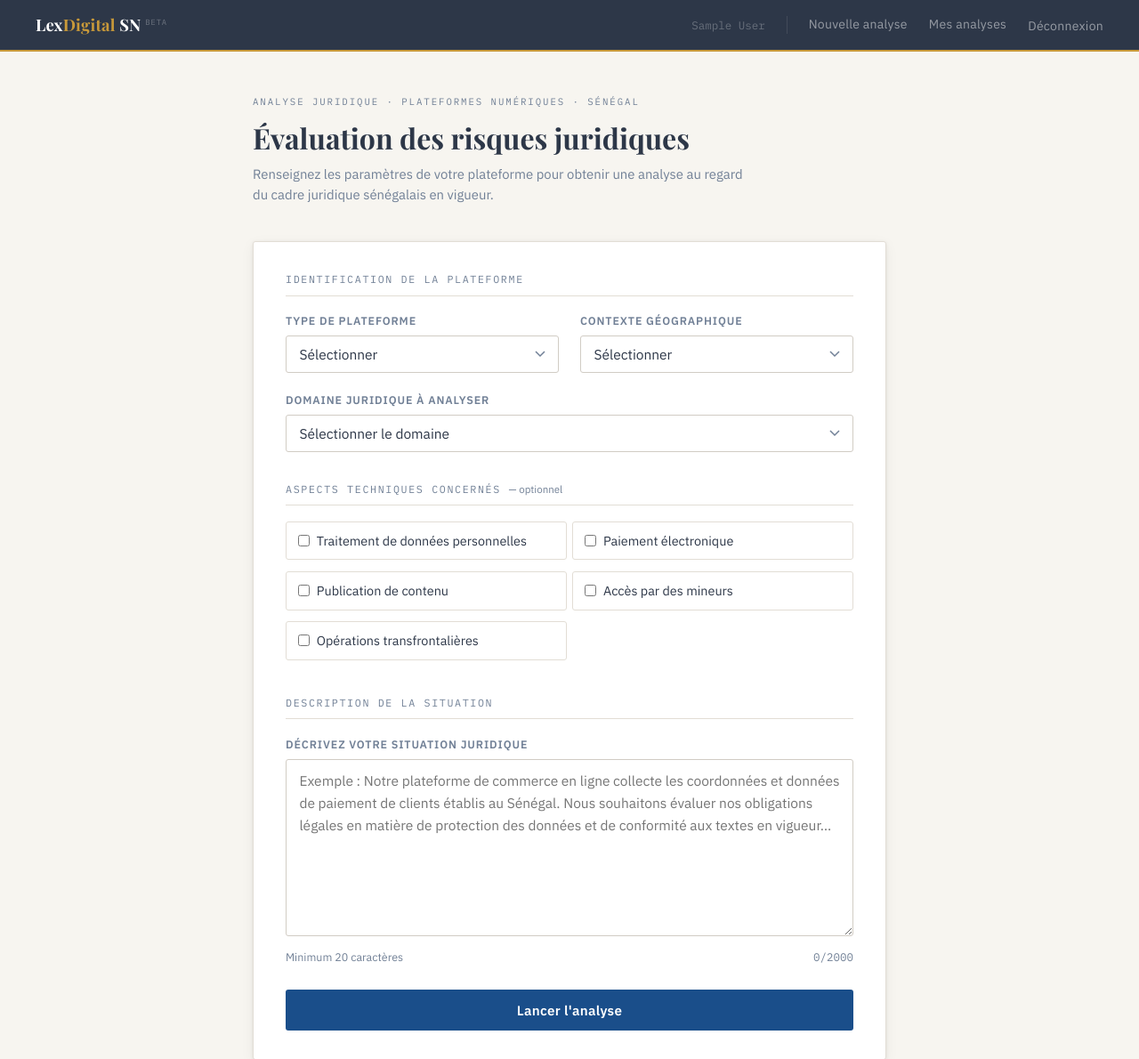
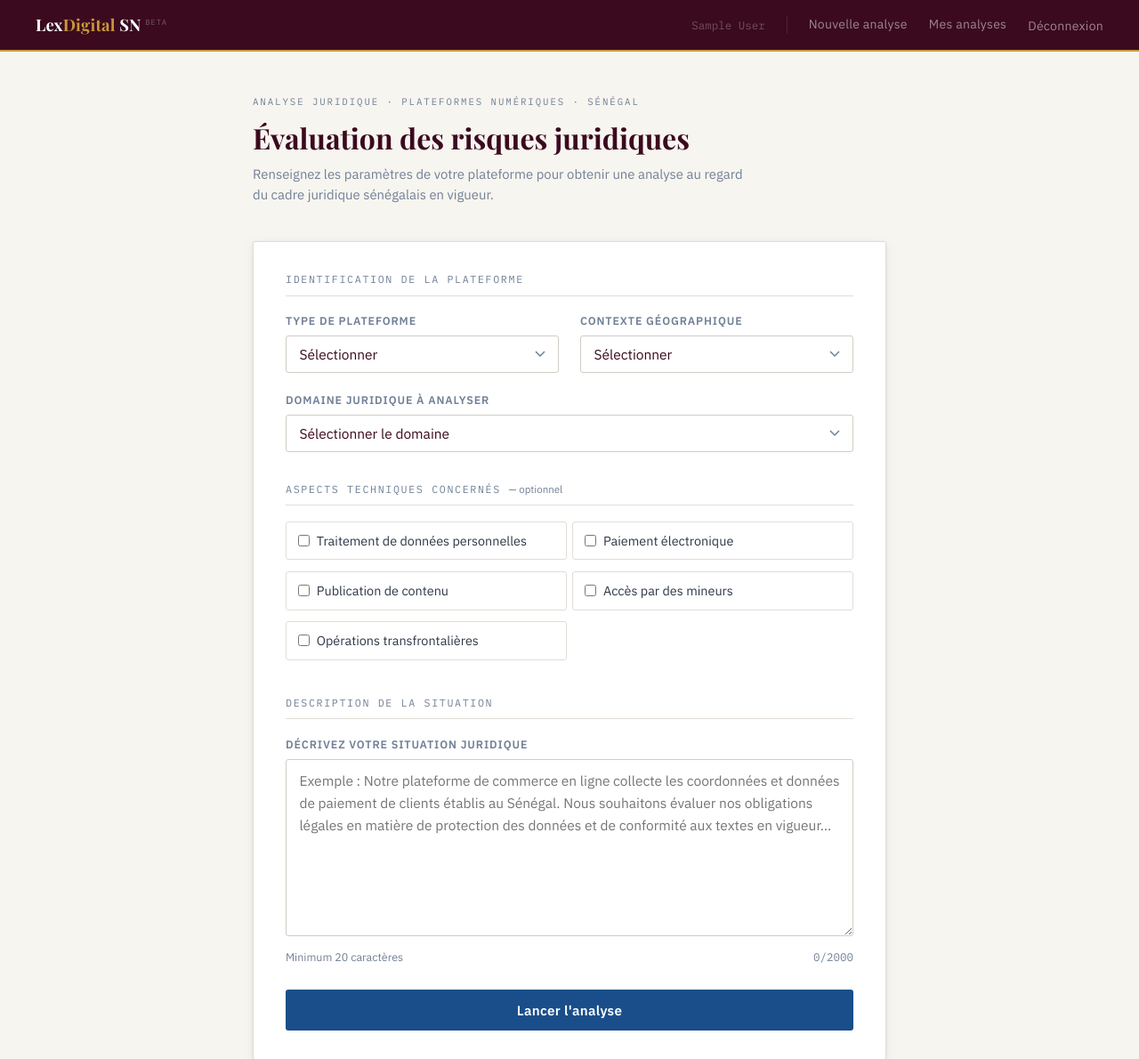
Before and after one commit to NMLOUM/lexdigital-sn, a Laravel app: page /nouvelle-analyse in a window 1280 px wide. Shown: the top 1190 px of the page at 89% size. Run offline with Laravel 9, Linux system fonts and the light colour scheme; the visitor is signed in with stand-in values (Sample User, id 1).

Commit message:
style: couleur principale bordeaux foncé (#3B0A1F)

```diff
--- a/resources/views/layouts/app.blade.php
+++ b/resources/views/layouts/app.blade.php
@@ -10,7 +10,7 @@
 
     <style>
     :root {
-        --ink:       #2D3748;
+        --ink:       #3B0A1F;
         --ink-2:     #2D3748;
         --ink-muted: #718096;
         --paper:     #F7F5F0;
```
